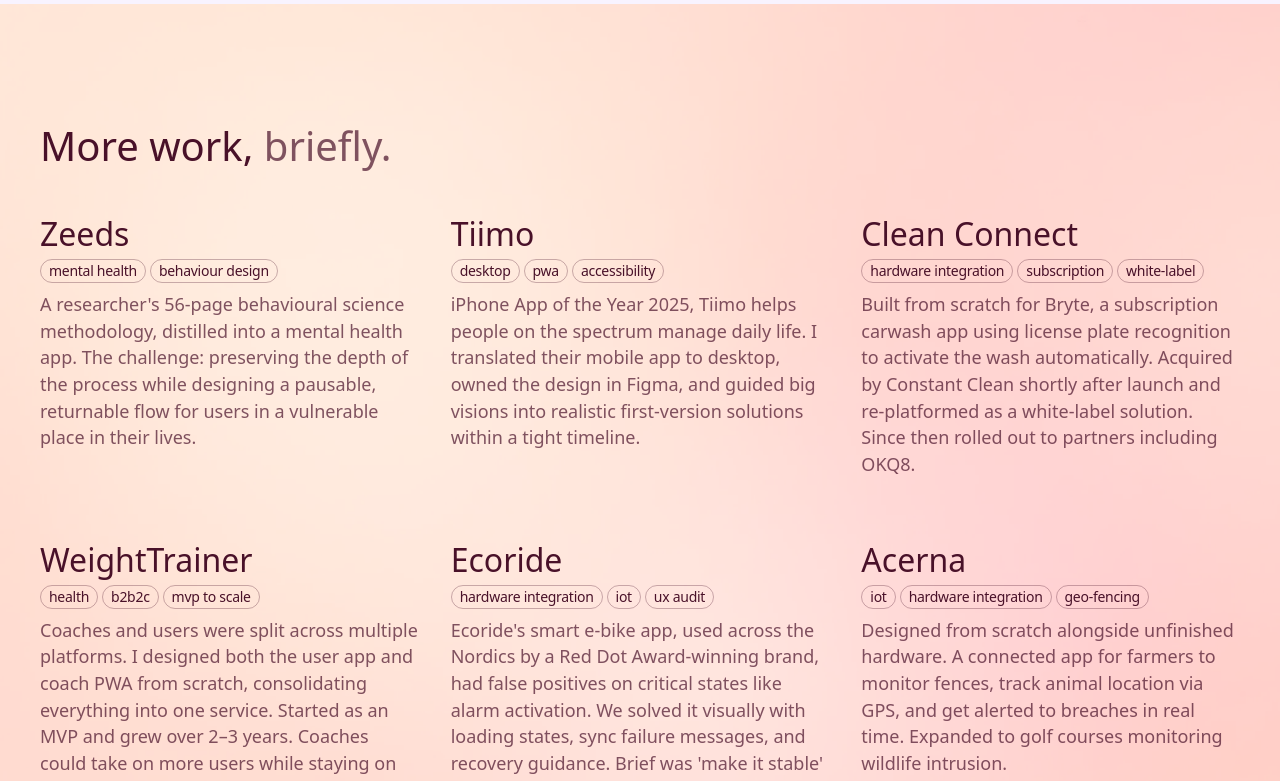
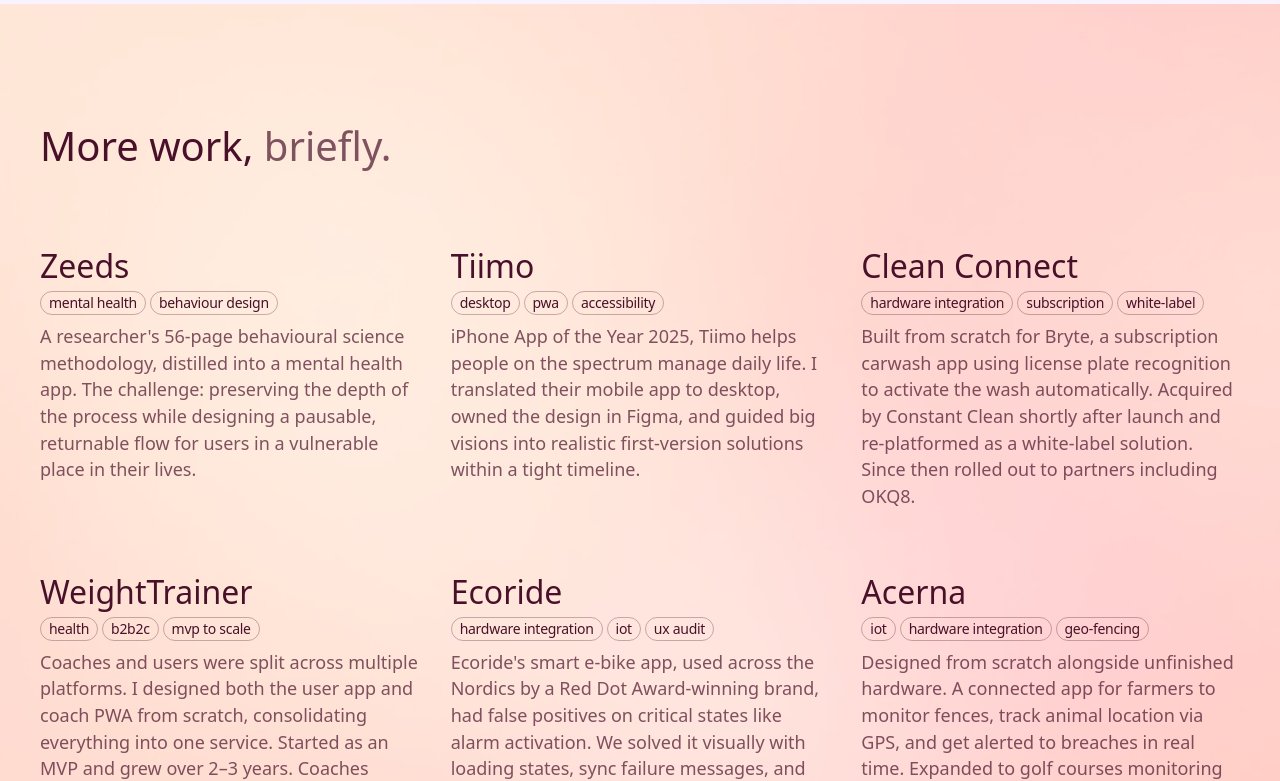
Before and after one commit to lica-ux/portfolio, a React (Vite) app: page / in a window 1280 px wide. Shown: the part 5660-6441 px from the top of the page. Built offline with nearby package versions, Linux system fonts and the light colour scheme.

Commit message:
chore: auto-save 2026-04-28 20:06

```diff
--- a/src/components/MoreWork/MoreWork.tsx
+++ b/src/components/MoreWork/MoreWork.tsx
@@ -79,7 +79,7 @@
         />
       </div>
 
-      <div className="relative flex flex-col gap-12">
+      <div className="relative flex flex-col gap-20">
         {/* Heading */}
         <div className="px-4 md:px-10">
           <h2
```
